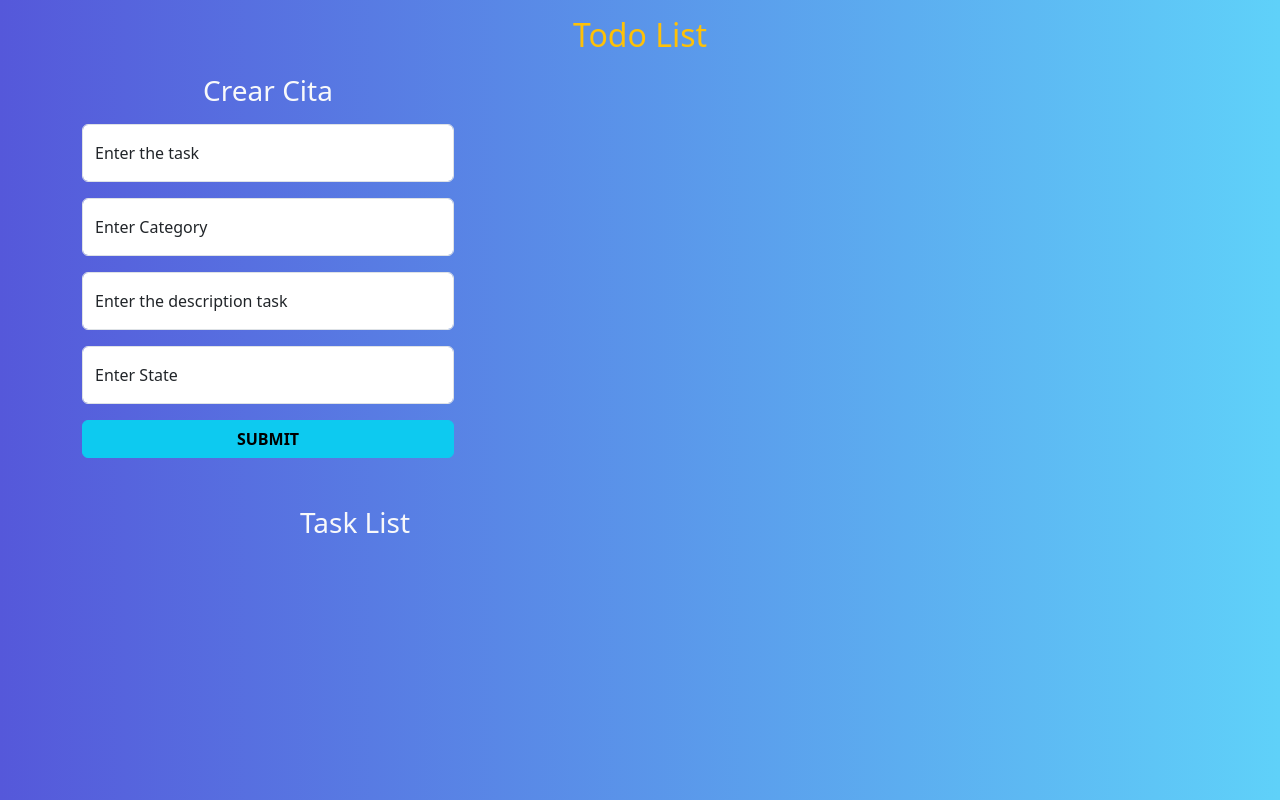
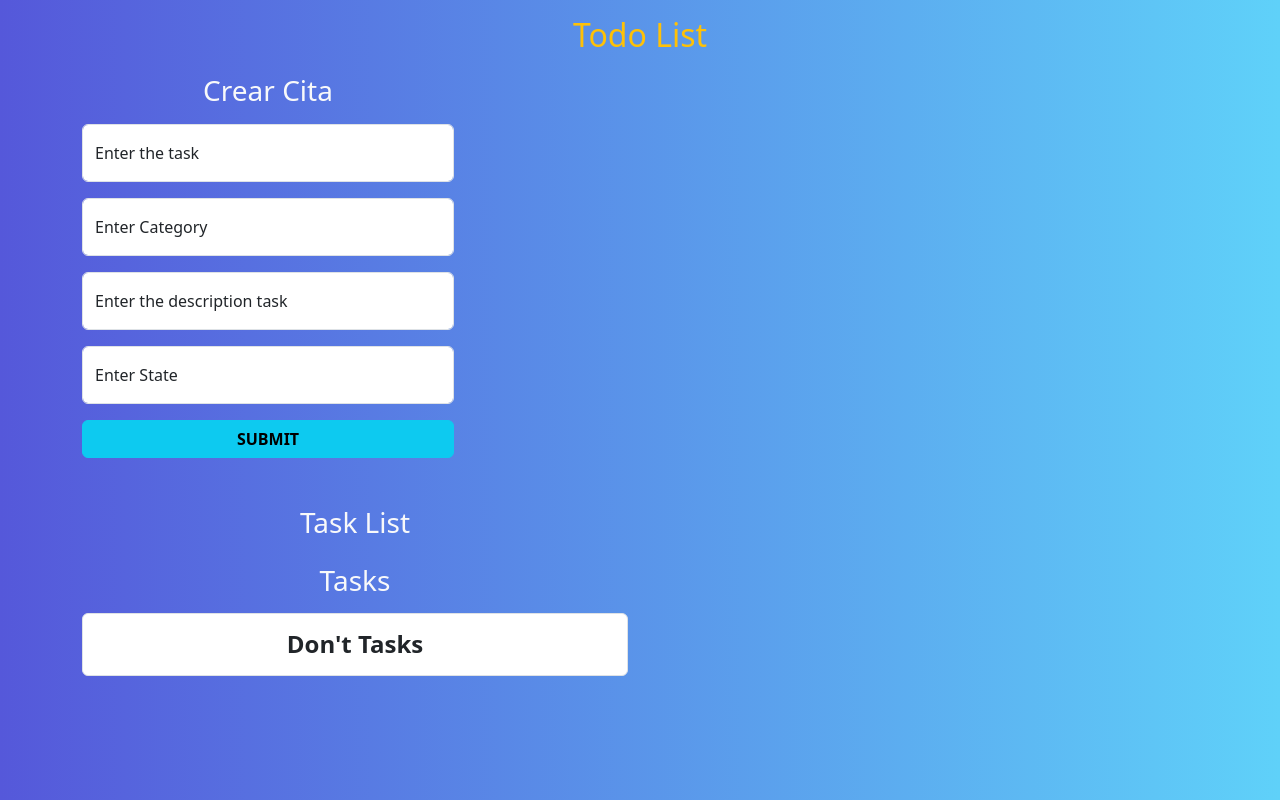
Before and after one commit to Luis0251/prueba-ciom, a React (Create React App) app: page / in a window 1280 px wide. Built offline with nearby package versions, Linux system fonts and the light colour scheme.

Commit message:
feature:Create component

```diff
--- /dev/null
+++ b/src/Components/TaskItems.jsx
@@ -0,0 +1,27 @@
+import React from 'react'
+import { TaskList } from './TaskList'
+
+export const TaskItems = ({tasks, readTask}) => {
+  return (
+    <section className='d-flex flex-column gap-3 col-md-6'>
+        <h3 className="text-light text-center m-0"> Tasks </h3>
+        <ul className='list-group'>
+            {
+                tasks.length  ? (
+                    tasks.map((task) => {
+                        return <TaskList key={task.id} task={task} readTask={readTask}/>
+                    } )
+                ) :
+                    (
+                        <li
+                          className="d-flex justify-content-center list-group-item list-group-item-action p-3"
+                          aria-current="true"
+                        >
+                          <h4 className="fw-bolder m-0">Don't Tasks</h4>
+                        </li>
+                )
+            }
+        </ul>
+    </section>
+  )
+}
--- a/src/Components/pages/Appointments.jsx
+++ b/src/Components/pages/Appointments.jsx
@@ -1,11 +1,36 @@
-import React from 'react'
+import React, { useState } from 'react'
 import { TaskList } from '../TaskList'
+import { TaskItems } from '../TaskItems';
 
 export const Appoitments = () => {
+  let localStorageTasks = JSON.parse(localStorage.getItem('TasksData')) ?? [];
+  const [task,setTask] = useState([]);
+  const [tasks,setTasks] =useState(localStorageTasks);
+
+  const createTask = (task) =>{
+    task.id = Date.now()
+    setTasks(() =>[...tasks, task]);
+    alert('Creado')
+  }
+
+const submitTasksForm = (task) => {
+    if (task.id === '') {
+      createTask(task);
+    }
+  };
+
+  const readTask = (id) => {
+    const task = tasks.find((element) => {
+      return element.id === id;
+    });
+    setTask(task);
+  };
+
   return (
     <section className='container'>
         <div className='row justify-content-between gap-4'>
-            <TaskList />
+            <TaskList submitTasksForm={submitTasksForm} task={task} />
+            <TaskItems readTask={readTask} tasks={tasks}/>
         </div>
     </section>
   )
```
